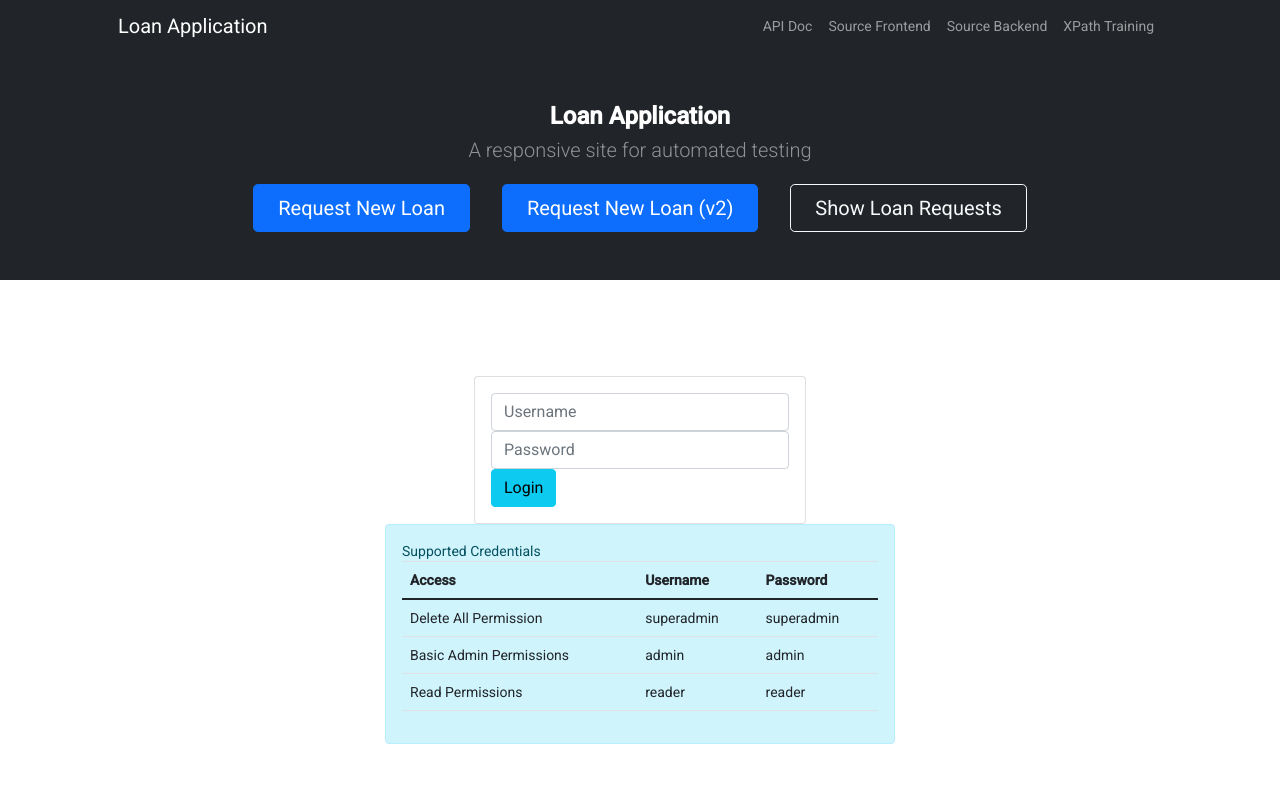
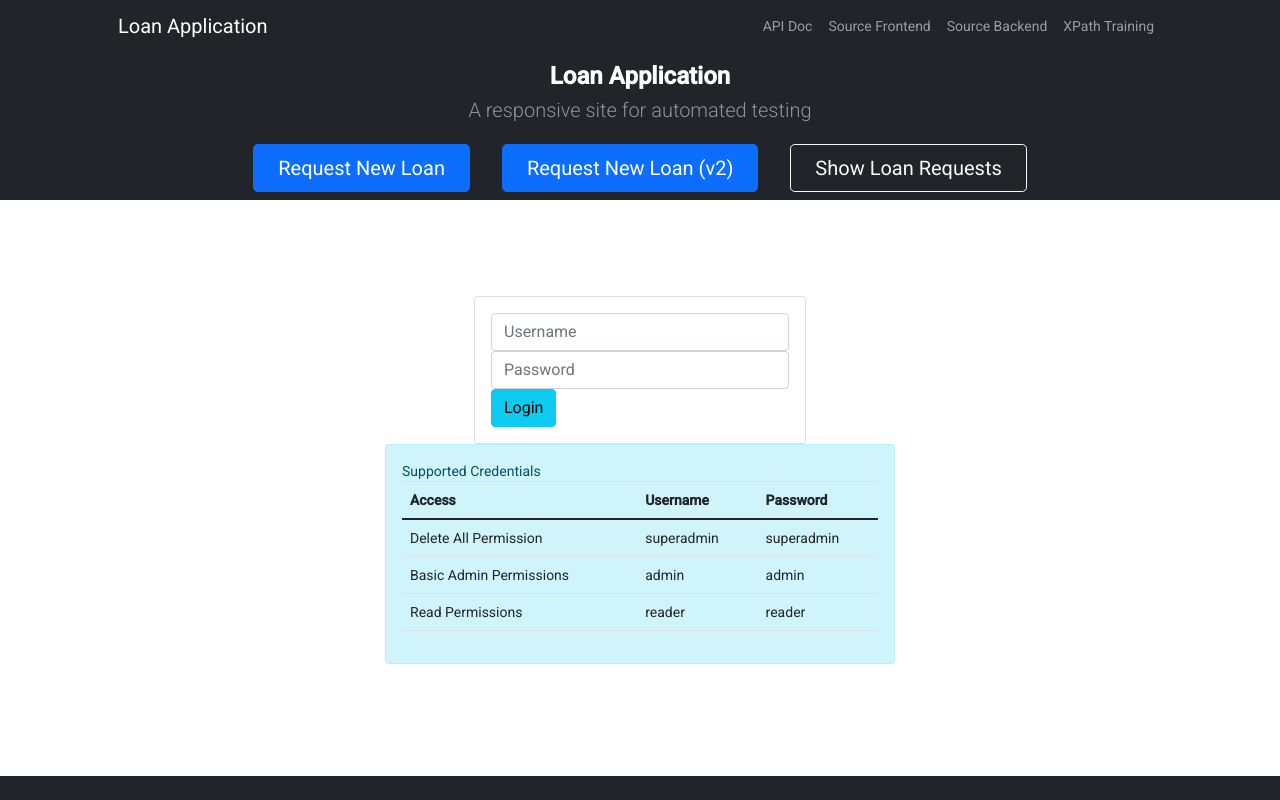
Before and after one commit to jgelon/LoanApplication-FE, an Angular app: page /login in a window 1280 px wide. Shown: the top 800 px of the page. Built offline with nearby package versions, Linux system fonts and the light colour scheme.

Commit message:
Smaller Header

```diff
--- a/src/app/app.component.html
+++ b/src/app/app.component.html
@@ -26,7 +26,7 @@
   <div class="container px-5">
     <div class="row gx-5 justify-content-center">
       <div class="col-lg-6">
-        <div class="text-center my-5">
+        <div class="text-center my-2">
           <h1 class="display-5 fw-bolder text-white mb-2">Loan Application</h1>
           <p class="lead text-white-50 mb-4">A responsive site for automated testing</p>
             <div class="d-grid gap-3 d-sm-flex justify-content-sm-center">
```
